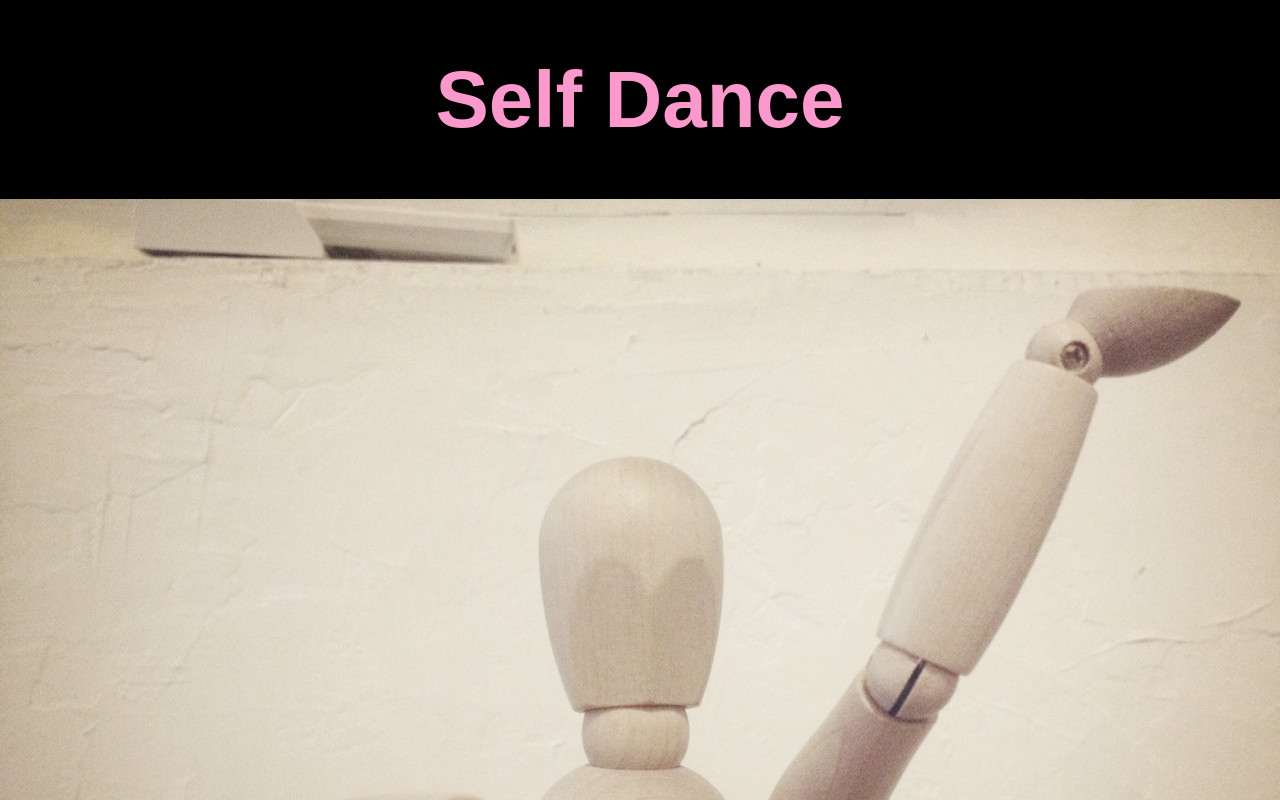
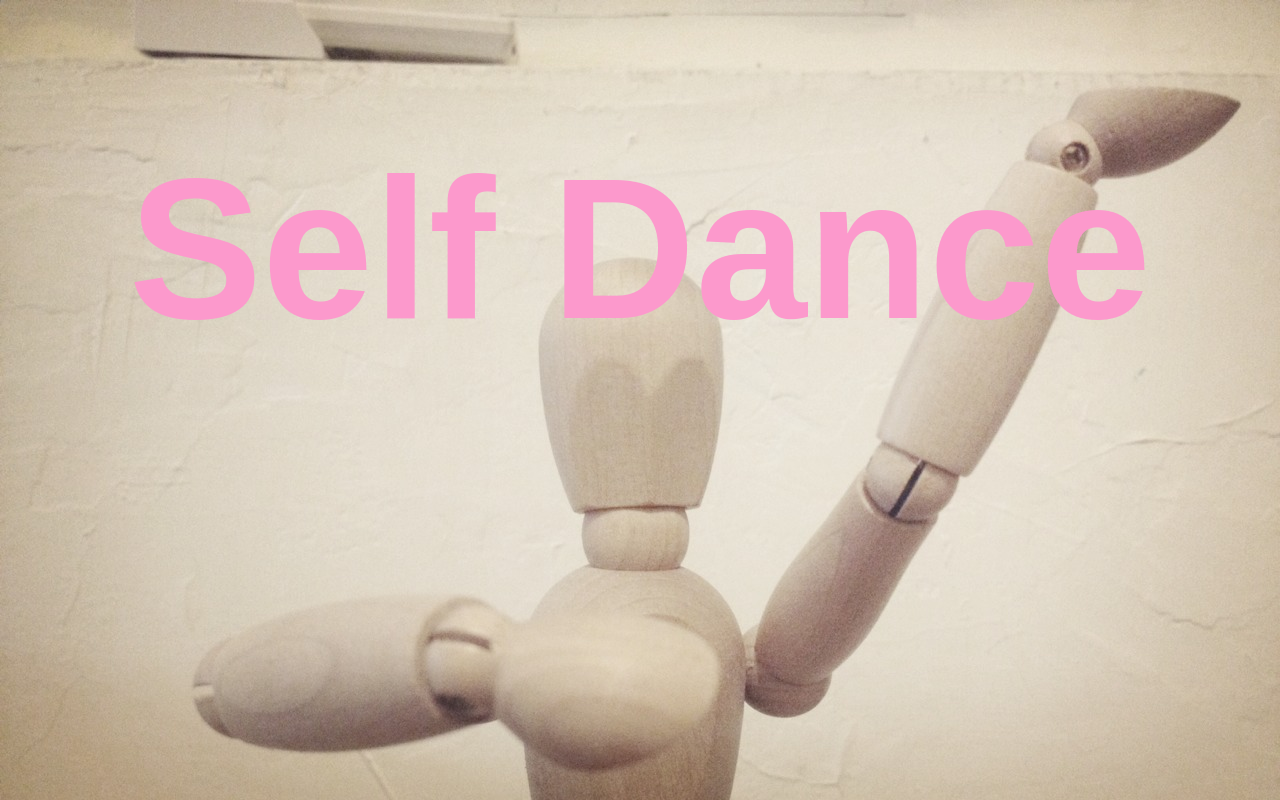
Before and after one commit to jiminycricket/self-dance, a plain HTML site: page index.html in a window 1280 px wide. Shown: the top 800 px of the page. Drawn offline with nearby package versions, Linux system fonts and the light colour scheme.

Commit message:
regen for 8dc37d9

```diff
--- a/stylesheets/style.css
+++ b/stylesheets/style.css
@@ -7,15 +7,20 @@
 h1 {
   color: #fc99cc;
   text-align: center;
-  font-size: 80px;
+  font-size: 200px;
+  z-index: 2;
 }
 
-/* line 7, ../../src/sass/style.sass */
+/* line 8, ../../src/sass/style.sass */
 .doll {
+  position: fixed;
+  top: 0;
+  left: 0;
   width: 100%;
   margin: 0 auto;
+  z-index: -1;
 }
-/* line 10, ../../src/sass/style.sass */
+/* line 15, ../../src/sass/style.sass */
 .doll img {
   width: 100%;
   height: 100%;
```
